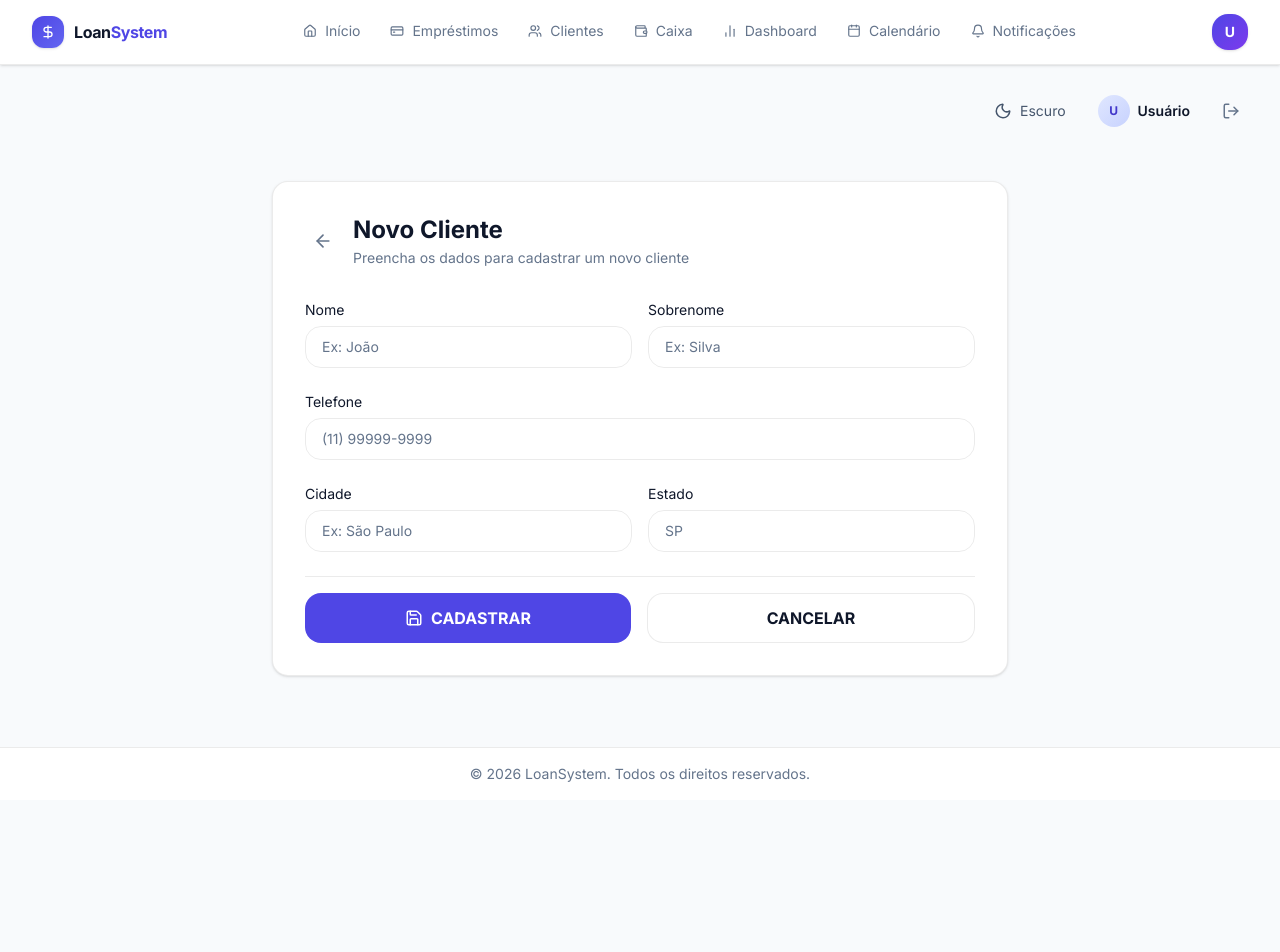
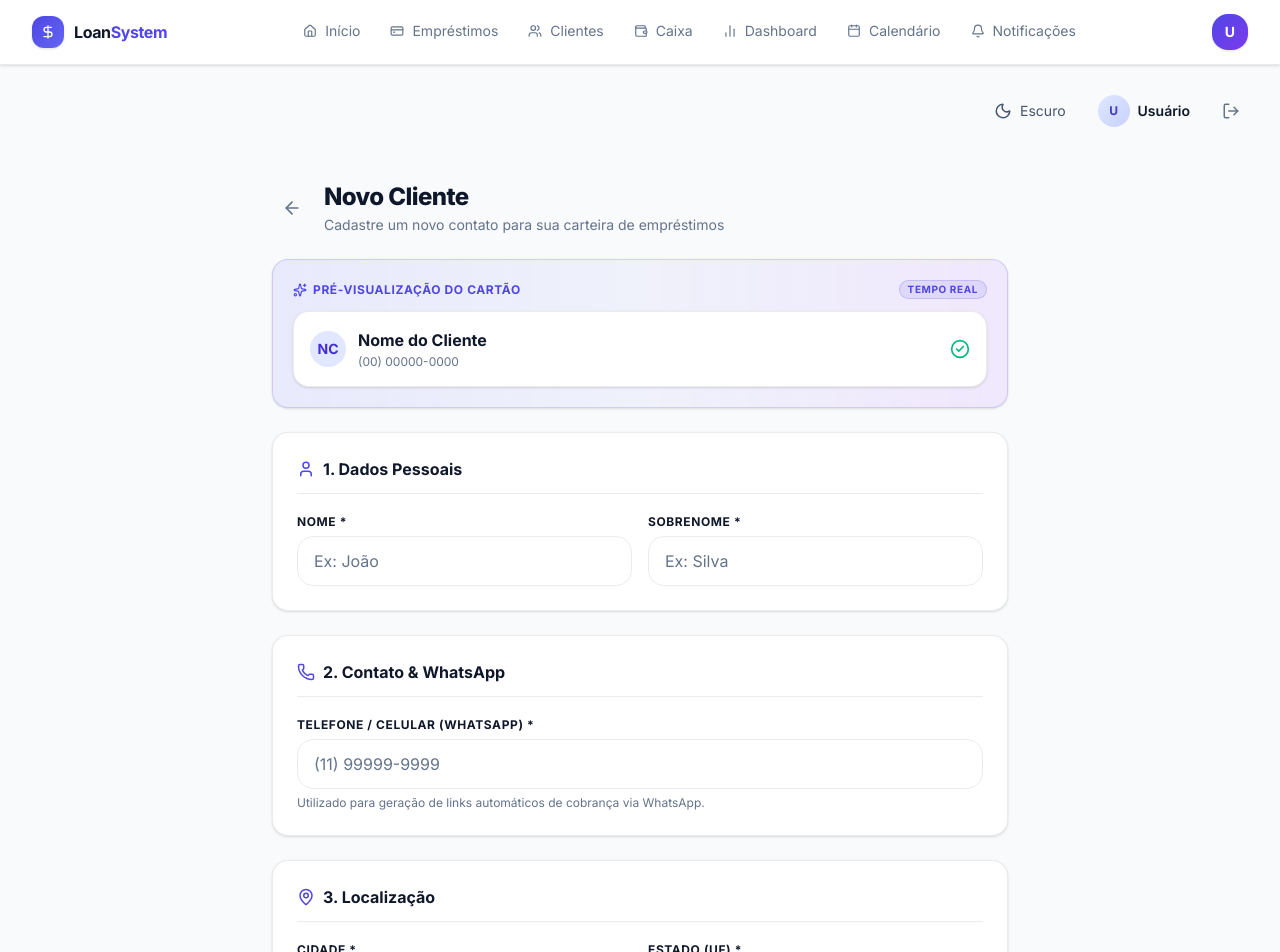
Before and after one commit to Roqueexz/interface-LoanSystem, a React (Vite) app: page /clientes/novo in a window 1280 px wide. Shown: the top 952 px of the page. Before the commit the page ends 800 px from the top, so only its background shows below. Built offline with nearby package versions, Linux system fonts and the light colour scheme; no server answers; sample sign-in values are in the browser's storage.

Commit message:
style(cliente): redesenhar formulário de novo cliente com pré-visualização em tempo real, máscara de telefone e chips de UF

```diff
--- a/src/components/Cliente/FormCliente/FormCliente.tsx
+++ b/src/components/Cliente/FormCliente/FormCliente.tsx
@@ -1,10 +1,22 @@
 import { useState, type ChangeEvent, type FormEvent } from "react";
 import { useNavigate } from "react-router-dom";
-import { ArrowLeft, Save, Loader2 } from "lucide-react";
+import {
+  ArrowLeft,
+  Save,
+  Loader2,
+  User,
+  Phone,
+  MapPin,
+  Sparkles,
+  CheckCircle2,
+} from "lucide-react";
 
 import ClienteRequests from "../../../fetch/ClienteRequests";
 import type ClienteDTO from "../../../interface/ClienteDTO";
 import { useToast } from "../../../hooks/useToast";
+import Avatar from "../../shared/Avatar/Avatar";
+
+const ESTADOS_POPULARES = ["SP", "RJ", "MG", "PR", "RS", "SC", "BA", "PE", "CE", "GO", "DF", "ES"];
 
 function FormCliente() {
   const navigate = useNavigate();
@@ -21,10 +33,34 @@ function FormCliente() {
 
   const [loading, setLoading] = useState(false);
 
+  // Formatação dinâmica do telefone (XX) XXXXX-XXXX
+  function formatarTelefone(valor: string) {
+    const digitos = valor.replace(/\D/g, "").slice(0, 11);
+    if (digitos.length <= 2) return digitos ? `(${digitos}` : "";
+    if (digitos.length <= 7) return `(${digitos.slice(0, 2)}) ${digitos.slice(2)}`;
+    return `(${digitos.slice(0, 2)}) ${digitos.slice(2, 7)}-${digitos.slice(7)}`;
+  }
+
   function handleChange(
     e: ChangeEvent<HTMLInputElement | HTMLSelectElement>
   ) {
     const { name, value } = e.target;
+
+    if (name === "telefone") {
+      setFormData((prev) => ({
+        ...prev,
+        telefone: formatarTelefone(value),
+      }));
+      return;
+    }
+
+    if (name === "estado") {
+      setFormData((prev) => ({
+        ...prev,
+        estado: value.toUpperCase().slice(0, 2),
+      }));
+      return;
+    }
 
     setFormData((prev) => ({
       ...prev,
@@ -34,21 +70,15 @@ function FormCliente() {
 
   async function handleSubmit(e: FormEvent) {
     e.preventDefault();
-
     setLoading(true);
 
     const sucesso = await toast.promise(
       ClienteRequests.enviarFormularioCliente(formData),
       {
-        loading: 'Cadastrando cliente...',
-        success: '✅ Cliente cadastrado com sucesso!',
-        error: (err) => {
-          // Se o erro tiver uma mensagem especifica, usa ela
-          if (err?.message) {
-            return `❌ ${err.message}`;
-          }
-          return '❌ Erro ao cadastrar cliente. Tente novamente.';
-        },
+        loading: "Cadastrando cliente...",
+        success: "✅ Cliente cadastrado com sucesso!",
+        error: (err) =>
+          err?.message ? `❌ ${err.message}` : "❌ Erro ao cadastrar cliente. Tente novamente.",
       }
     );
 
@@ -59,31 +89,77 @@ function FormCliente() {
     }
   }
 
+  const nomeCompleto = `${formData.nome_cliente} ${formData.sobrenome_cliente}`.trim();
+  const iniciais = (
+    `${formData.nome_cliente?.[0] || ""}${formData.sobrenome_cliente?.[0] || ""}` || "NC"
+  ).toUpperCase();
+
   return (
-    <div className="max-w-3xl mx-auto px-4 py-8">
-      <div className="bg-card rounded-2xl shadow-sm border border-border p-8">
-        {/* Header */}
-        <div className="flex items-center gap-3 mb-8">
+    <div className="max-w-3xl mx-auto px-4 py-6 sm:py-8 space-y-6">
+      {/* HEADER */}
+      <div className="flex items-center gap-3">
         <button
           onClick={() => navigate("/clientes")}
-            className="p-2 rounded-xl hover:bg-muted transition-colors text-muted-foreground hover:text-foreground"
+          className="p-2.5 rounded-xl hover:bg-muted transition-colors text-muted-foreground hover:text-foreground"
         >
           <ArrowLeft size={20} />
         </button>
         <div>
-            <h1 className="text-2xl font-bold text-foreground">Novo Cliente</h1>
-            <p className="text-sm text-muted-foreground mt-0.5">
-              Preencha os dados para cadastrar um novo cliente
+          <h1 className="text-2xl font-extrabold text-foreground tracking-tight">Novo Cliente</h1>
+          <p className="text-xs sm:text-sm text-muted-foreground mt-0.5">
+            Cadastre um novo contato para sua carteira de empréstimos
           </p>
         </div>
       </div>
 
+      {/* LIVE CARD PREVIEW */}
+      <div className="bg-gradient-to-r from-indigo-500/10 via-primary/5 to-purple-500/10 border border-primary/20 rounded-2xl p-4 sm:p-5 shadow-sm space-y-3">
+        <div className="flex items-center justify-between text-xs font-bold text-primary uppercase tracking-wider">
+          <span className="flex items-center gap-1.5">
+            <Sparkles size={14} /> Pré-visualização do Cartão
+          </span>
+          <span className="text-[10px] bg-primary/10 px-2 py-0.5 rounded-full border border-primary/20">
+            Tempo Real
+          </span>
+        </div>
+
+        <div className="bg-card border border-border rounded-xl p-4 flex items-center justify-between gap-4 shadow-sm">
+          <div className="flex items-center gap-3 min-w-0">
+            <Avatar initials={iniciais} size="md" />
+            <div className="min-w-0">
+              <h3 className="font-bold text-foreground text-base truncate">
+                {nomeCompleto || "Nome do Cliente"}
+              </h3>
+              <p className="text-xs text-muted-foreground truncate mt-0.5 flex items-center gap-2">
+                <span>{formData.telefone || "(00) 00000-0000"}</span>
+                {(formData.cidade || formData.estado) && (
+                  <>
+                    <span>•</span>
+                    <span>
+                      {formData.cidade || "Cidade"}
+                      {formData.estado ? ` - ${formData.estado}` : ""}
+                    </span>
+                  </>
+                )}
+              </p>
+            </div>
+          </div>
+          <CheckCircle2 className="text-emerald-500 shrink-0" size={20} />
+        </div>
+      </div>
+
+      {/* FORMULARIO */}
       <form onSubmit={handleSubmit} className="space-y-6">
-          {/* NOME */}
+        {/* SECTION 1: DADOS PESSOAIS */}
+        <div className="bg-card rounded-2xl shadow-sm border border-border p-5 sm:p-6 space-y-5">
+          <h2 className="text-base font-bold text-foreground pb-3 border-b border-border flex items-center gap-2">
+            <User size={18} className="text-primary" /> 1. Dados Pessoais
+          </h2>
+
           <div className="grid grid-cols-1 sm:grid-cols-2 gap-4">
             <div>
-              <label className="block mb-1.5 text-sm font-medium text-foreground">
-                Nome
+              <label className="block mb-1.5 text-xs font-bold uppercase tracking-wider text-foreground">
+                Nome *
               </label>
               <input
                 type="text"
@@ -91,14 +167,14 @@ function FormCliente() {
                 name="nome_cliente"
                 value={formData.nome_cliente}
                 onChange={handleChange}
-                className="w-full px-4 py-2.5 text-sm bg-input-background border border-border rounded-xl text-foreground placeholder:text-muted-foreground focus:outline-none focus:ring-2 focus:ring-ring focus:border-transparent transition-all"
+                className="w-full px-4 py-3 text-base bg-input-background border border-border rounded-xl text-foreground placeholder:text-muted-foreground focus:outline-none focus:ring-2 focus:ring-primary/40 transition-all"
                 placeholder="Ex: João"
               />
             </div>
 
             <div>
-              <label className="block mb-1.5 text-sm font-medium text-foreground">
-                Sobrenome
+              <label className="block mb-1.5 text-xs font-bold uppercase tracking-wider text-foreground">
+                Sobrenome *
               </label>
               <input
                 type="text"
@@ -106,33 +182,50 @@ function FormCliente() {
                 name="sobrenome_cliente"
                 value={formData.sobrenome_cliente}
                 onChange={handleChange}
-                className="w-full px-4 py-2.5 text-sm bg-input-background border border-border rounded-xl text-foreground placeholder:text-muted-foreground focus:outline-none focus:ring-2 focus:ring-ring focus:border-transparent transition-all"
+                className="w-full px-4 py-3 text-base bg-input-background border border-border rounded-xl text-foreground placeholder:text-muted-foreground focus:outline-none focus:ring-2 focus:ring-primary/40 transition-all"
                 placeholder="Ex: Silva"
               />
             </div>
           </div>
+        </div>
 
-          {/* TELEFONE */}
+        {/* SECTION 2: CONTATO */}
+        <div className="bg-card rounded-2xl shadow-sm border border-border p-5 sm:p-6 space-y-5">
+          <h2 className="text-base font-bold text-foreground pb-3 border-b border-border flex items-center gap-2">
+            <Phone size={18} className="text-primary" /> 2. Contato & WhatsApp
+          </h2>
+
           <div>
-            <label className="block mb-1.5 text-sm font-medium text-foreground">
-              Telefone
+            <label className="block mb-1.5 text-xs font-bold uppercase tracking-wider text-foreground">
+              Telefone / Celular (WhatsApp) *
             </label>
             <input
               type="text"
+              inputMode="tel"
               required
               name="telefone"
               value={formData.telefone}
               onChange={handleChange}
-              className="w-full px-4 py-2.5 text-sm bg-input-background border border-border rounded-xl text-foreground placeholder:text-muted-foreground focus:outline-none focus:ring-2 focus:ring-ring focus:border-transparent transition-all"
+              className="w-full px-4 py-3 text-base bg-input-background border border-border rounded-xl text-foreground placeholder:text-muted-foreground focus:outline-none focus:ring-2 focus:ring-primary/40 transition-all font-medium"
               placeholder="(11) 99999-9999"
+              maxLength={15}
             />
+            <p className="text-xs text-muted-foreground mt-1.5">
+              Utilizado para geração de links automáticos de cobrança via WhatsApp.
+            </p>
+          </div>
         </div>
 
-          {/* CIDADE / ESTADO */}
+        {/* SECTION 3: LOCALIZACAO */}
+        <div className="bg-card rounded-2xl shadow-sm border border-border p-5 sm:p-6 space-y-5">
+          <h2 className="text-base font-bold text-foreground pb-3 border-b border-border flex items-center gap-2">
+            <MapPin size={18} className="text-primary" /> 3. Localização
+          </h2>
+
           <div className="grid grid-cols-1 sm:grid-cols-2 gap-4">
             <div>
-              <label className="block mb-1.5 text-sm font-medium text-foreground">
-                Cidade
+              <label className="block mb-1.5 text-xs font-bold uppercase tracking-wider text-foreground">
+                Cidade *
               </label>
               <input
                 type="text"
@@ -140,14 +233,14 @@ function FormCliente() {
                 name="cidade"
                 value={formData.cidade}
                 onChange={handleChange}
-                className="w-full px-4 py-2.5 text-sm bg-input-background border border-border rounded-xl text-foreground placeholder:text-muted-foreground focus:outline-none focus:ring-2 focus:ring-ring focus:border-transparent transition-all"
+                className="w-full px-4 py-3 text-base bg-input-background border border-border rounded-xl text-foreground placeholder:text-muted-foreground focus:outline-none focus:ring-2 focus:ring-primary/40 transition-all"
                 placeholder="Ex: São Paulo"
               />
             </div>
 
             <div>
-              <label className="block mb-1.5 text-sm font-medium text-foreground">
-                Estado
+              <label className="block mb-1.5 text-xs font-bold uppercase tracking-wider text-foreground">
+                Estado (UF) *
               </label>
               <input
                 type="text"
@@ -155,43 +248,59 @@ function FormCliente() {
                 name="estado"
                 value={formData.estado}
                 onChange={handleChange}
-                className="w-full px-4 py-2.5 text-sm bg-input-background border border-border rounded-xl text-foreground placeholder:text-muted-foreground focus:outline-none focus:ring-2 focus:ring-ring focus:border-transparent transition-all"
+                className="w-full px-4 py-3 text-base bg-input-background border border-border rounded-xl text-foreground placeholder:text-muted-foreground focus:outline-none focus:ring-2 focus:ring-primary/40 transition-all uppercase font-bold tracking-wider"
                 maxLength={2}
                 placeholder="SP"
               />
+
+              {/* QUICK UF SELECTION CHIPS */}
+              <div className="flex gap-1.5 mt-2 flex-wrap">
+                {ESTADOS_POPULARES.map((uf) => (
+                  <button
+                    key={uf}
+                    type="button"
+                    onClick={() => setFormData((prev) => ({ ...prev, estado: uf }))}
+                    className={`px-2.5 py-1 text-xs font-bold rounded-lg border transition-all ${
+                      formData.estado === uf
+                        ? "bg-primary text-primary-foreground border-primary"
+                        : "bg-muted/40 border-border text-muted-foreground hover:text-foreground"
+                    }`}
+                  >
+                    {uf}
+                  </button>
+                ))}
+              </div>
+            </div>
           </div>
         </div>
 
-          {/* BOTÕES */}
-          <div className="flex gap-4 pt-4 border-t border-border">
+        {/* ACTIONS */}
+        <div className="flex gap-3 pt-2">
+          <button
+            type="button"
+            onClick={() => navigate("/clientes")}
+            className="flex-1 py-3.5 px-4 border border-border bg-card text-foreground font-bold rounded-xl hover:bg-muted transition-all text-sm"
+          >
+            Cancelar
+          </button>
+
           <button
             type="submit"
             disabled={loading}
-              className="flex-1 flex items-center justify-center gap-2 bg-primary text-primary-foreground py-3 rounded-xl font-bold hover:opacity-90 transition-all disabled:opacity-60 disabled:cursor-not-allowed"
+            className="flex-1 py-3.5 px-4 bg-primary text-primary-foreground font-bold rounded-xl hover:opacity-90 transition-all shadow-md flex items-center justify-center gap-2 text-sm disabled:opacity-50"
           >
             {loading ? (
               <>
-                  <Loader2 size={18} className="animate-spin" />
-                  SALVANDO...
+                <Loader2 size={18} className="animate-spin" /> Cadastrando...
               </>
             ) : (
               <>
-                  <Save size={18} />
-                  CADASTRAR
+                <Save size={18} /> Cadastrar Cliente
               </>
             )}
           </button>
-
-            <button
-              type="button"
-              onClick={() => navigate("/clientes")}
-              className="flex-1 flex items-center justify-center gap-2 border border-border bg-card text-foreground py-3 rounded-xl font-bold hover:bg-muted transition-all"
-            >
-              CANCELAR
-            </button>
         </div>
       </form>
-      </div>
     </div>
   );
 }
```
Lines whose indentation alone changed are shown as unchanged.
